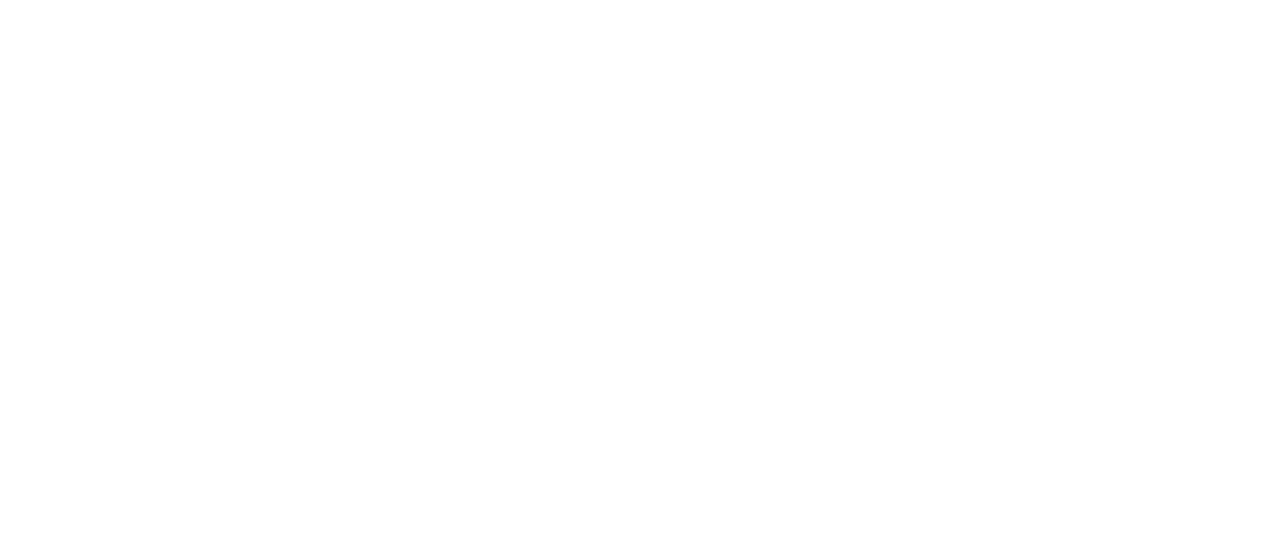
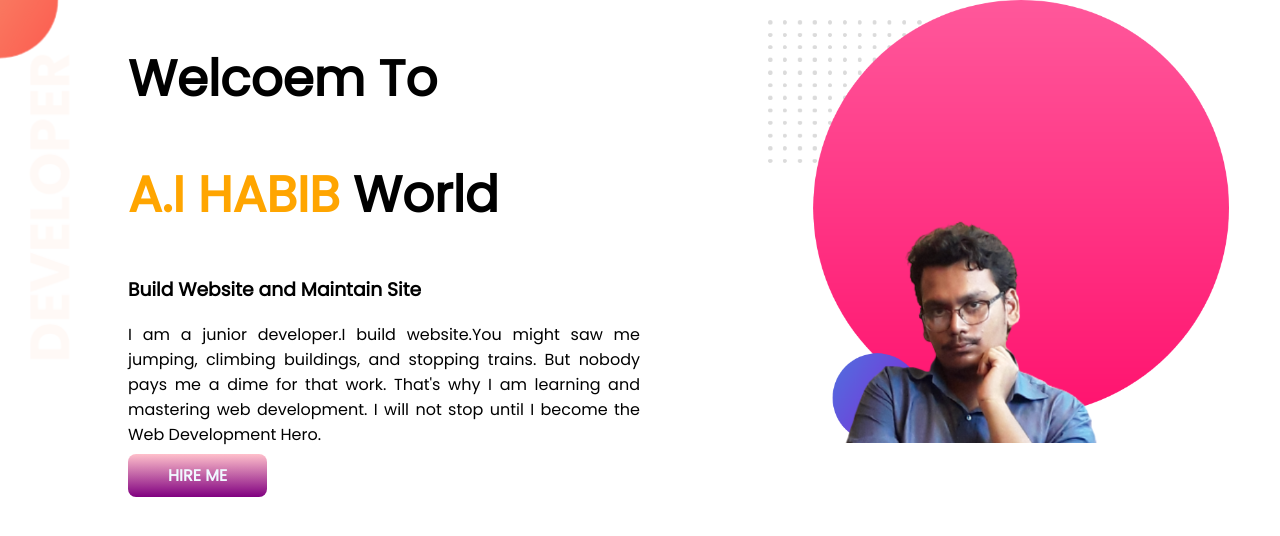
Before and after one commit to AIhabib/devoloper-portfolio, a plain HTML site: page index.html in a window 1280 px wide. Drawn offline with Linux system fonts and the light colour scheme.

Commit message:
portfolio

```diff
--- a/index.html
+++ b/index.html
@@ -1,14 +1,37 @@
 <!DOCTYPE html>
 <html lang="en">
+
 <head>
     <meta charset="UTF-8">
     <meta http-equiv="X-UA-Compatible" content="IE=edge">
     <meta name="viewport" content="width=device-width, initial-scale=1.0">
     <title>habib portfolio</title>
+    <link rel="preconnect" href="https://fonts.googleapis.com">
+    <link rel="preconnect" href="https://fonts.gstatic.com" crossorigin>
+    <link href="https://fonts.googleapis.com/css2?family=Poppins&display=swap" rel="stylesheet">
+
+    <link rel="stylesheet" href="style.css">
+
+</head>
+
+<body>
+    <section class="banner">
+        <div class="one">
+            <h1>Welcoem To</h1>
+            <h1><span>A.I HABIB</span> World</h1>
+            <h3>Build Website and Maintain Site </h3>
+            <p>I am a junior developer.I build website.You might saw me jumping, climbing buildings, and stopping
+                trains. But nobody pays me a dime for that work. That's why I am learning and mastering web development.
+                I will not stop until I become the Web Development Hero.</p>
+            <a class="button" href="https://www.linkedin.com/feed/">HIRE ME</a>
+        </div>
+
+        <div class="one"><img src="web-developer-portfolio-master/images/my-bg2.png" alt="">
+        </div>
+
+    </section>
 
 
-</head>
-<body>
+</body>
 
-</body>
 </html>
--- a/style.css
+++ b/style.css
@@ -0,0 +1,40 @@
+body {
+    font-family: 'Poppins', sans-serif;
+    margin: 0%;
+}
+
+h1 {
+    font-size: 50px;
+}
+
+span {
+    color: orange;
+}
+
+section {
+    display: flex;
+}
+
+.one {
+    width: 50%;
+    padding-left: 10%;
+    text-align: justify;
+}
+
+.one img {
+    width: 90%;
+}
+
+.button {
+    text-decoration: none;
+    padding: 10px 40px;
+    border-radius: 8px;
+    background-image: linear-gradient(pink, purple);
+    font-weight: 700;
+    color: aliceblue;
+}
+
+.banner {
+    background-image: url(web-developer-portfolio-master/images/top-banner.png);
+    background-repeat: no-repeat;
+}
--- /dev/null
+++ b/web-developer-portfolio-master/style.css
@@ -0,0 +1,70 @@
+body{
+    margin: 0;
+    font-family: 'Poppins', sans-serif;
+}
+section{
+    height: 500px;
+    padding-bottom: 150px;
+}
+.top-banner{
+    background-image: url("images/top-banner.png");
+    background-repeat: no-repeat;
+}
+.half-width{
+    width:40%;
+    float: left;
+    margin-left: 5%;
+    padding-left: 2%;
+}
+h1{
+    font-size: 50px;
+}
+h1 span{
+    color: orange;
+}
+.half-width img{
+    width: 100%;
+}
+.anchor-button{
+    text-decoration: none;
+    background: linear-gradient(45deg, lightsalmon, tomato);
+    padding: 10px 40px;
+    border-radius: 5px;
+    color: white;
+    font-weight: 700;
+}
+p{
+    color: dimgray;
+}
+.dream-area{
+    background-image: url("images/dream-bg.png");
+    background-repeat: no-repeat;
+    background-position: right;
+}
+h2{
+    font-size: 40px;
+}
+.experience-area{
+    background-image: url("images/exp-bg.png");
+    background-repeat: no-repeat;
+    background-position: left;
+}
+.experience-area h3{
+    color: orange;
+}
+
+.experience-area div{
+    box-shadow: 5px 7px 40px gray;
+    height: 80%;
+}
+#full-stack{
+    border-left: 7px solid tomato;
+}
+#baby-web{
+    border-left: 7px solid;
+    border-image: linear-gradient(blue 100%, cyan 100%);
+    border-image-slice: 1;
+}
+footer p{
+    text-align: center;
+}
```
Also changed, not shown: web-developer-portfolio-master/index.html (added, +52 -0 lines), web-developer-portfolio-master/images/dream-bg.png (added), web-developer-portfolio-master/images/exp-bg.png (added), web-developer-portfolio-master/images/jhankar.png (added), web-developer-portfolio-master/images/jhankar2.png (added), web-developer-portfolio-master/images/my-bg.png (added), web-developer-portfolio-master/images/my-bg2.png (added), web-developer-portfolio-master/images/top-banner.png (added), 8 other files.
